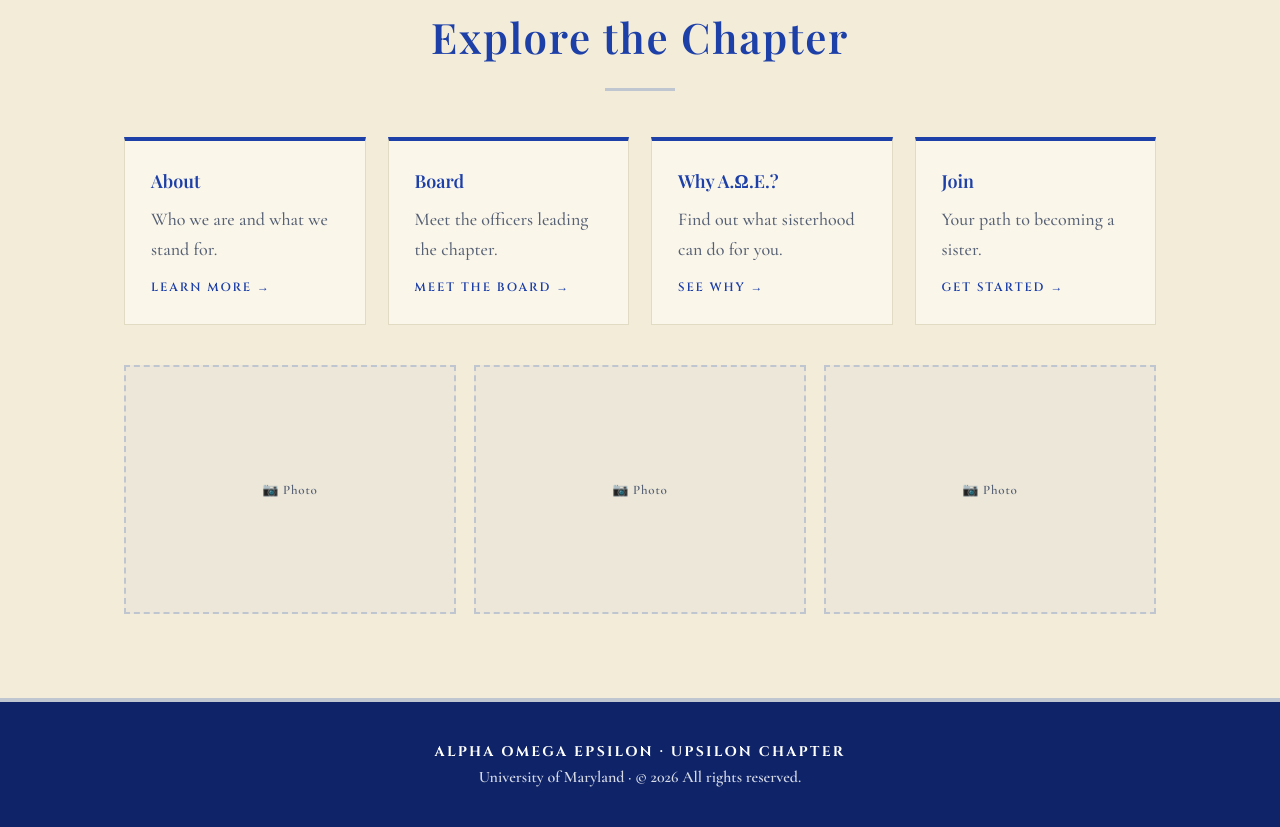
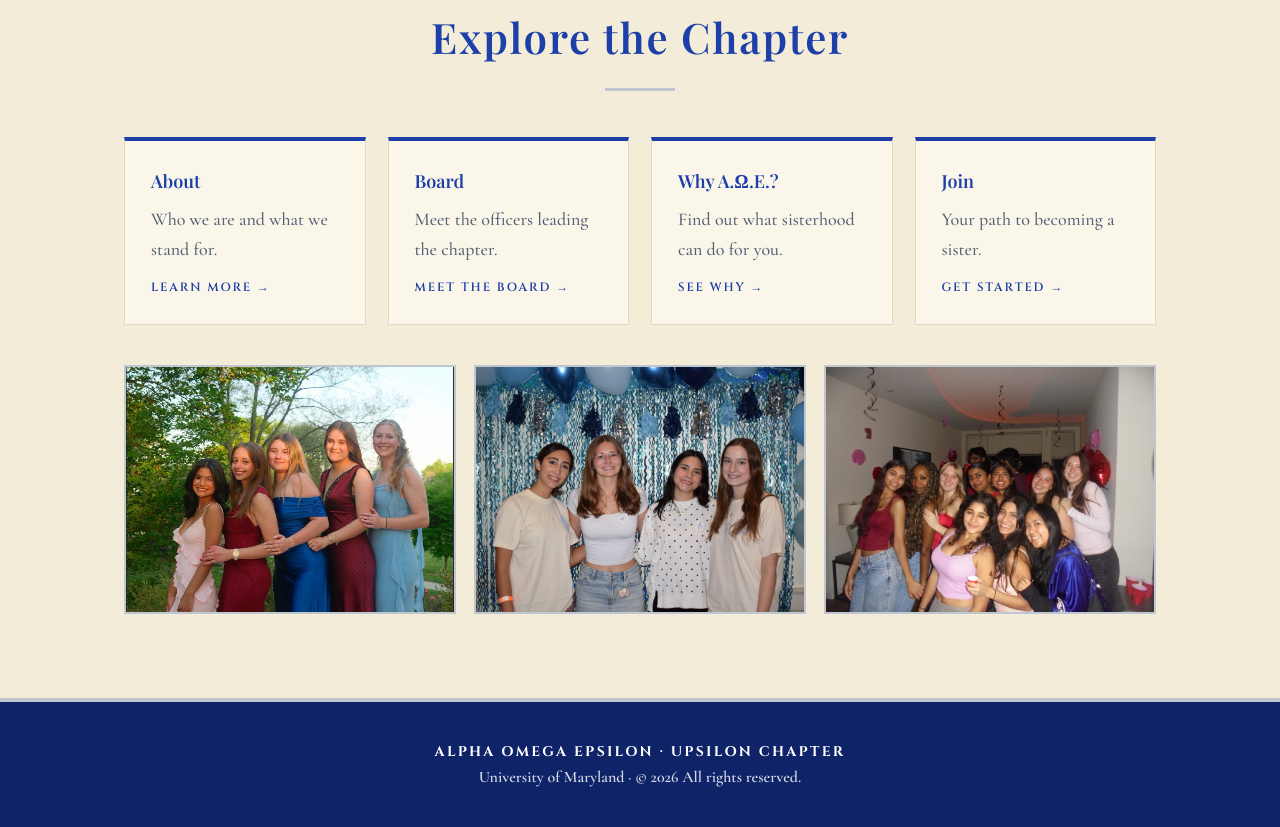
Before and after one commit to emmaschurr/umdaoe, a plain HTML site: page index.html in a window 1280 px wide. Shown: the part 789-1616 px from the top of the page. Drawn offline with nearby package versions, Linux system fonts and the light colour scheme.

Commit message:
Update gallery with new photo elements
Added photo elements with background images to the gallery section.

```diff
--- a/index.html
+++ b/index.html
@@ -230,9 +230,9 @@ main{min-height:72vh}
     <a class="card tease" href="#join"><h3>Join</h3><p>Your path to becoming a sister.</p><span>GET STARTED →</span></a>
   </div>
   <div class="gallery">
-    <div class="photo" data-slot><span>📷 Photo</span></div>
-    <div class="photo" data-slot><span>📷 Photo</span></div>
-    <div class="photo" data-slot><span>📷 Photo</span></div>
+    <div class="photo has" data-slot style="background-image:url('20260526_153732_87EE83.jpeg')"><span>📷 Photo</span></div>
+      <div class="photo has" data-slot style="background-image:url('20260920_185832_890EB9.jpeg')"><span>📷 Photo</span></div>
+    <div class="photo has" data-slot style="background-image:url('20260528_004953_841C88.jpeg')"><span>📷 Photo</span></div>
   </div>
 </div></section>
 
```
